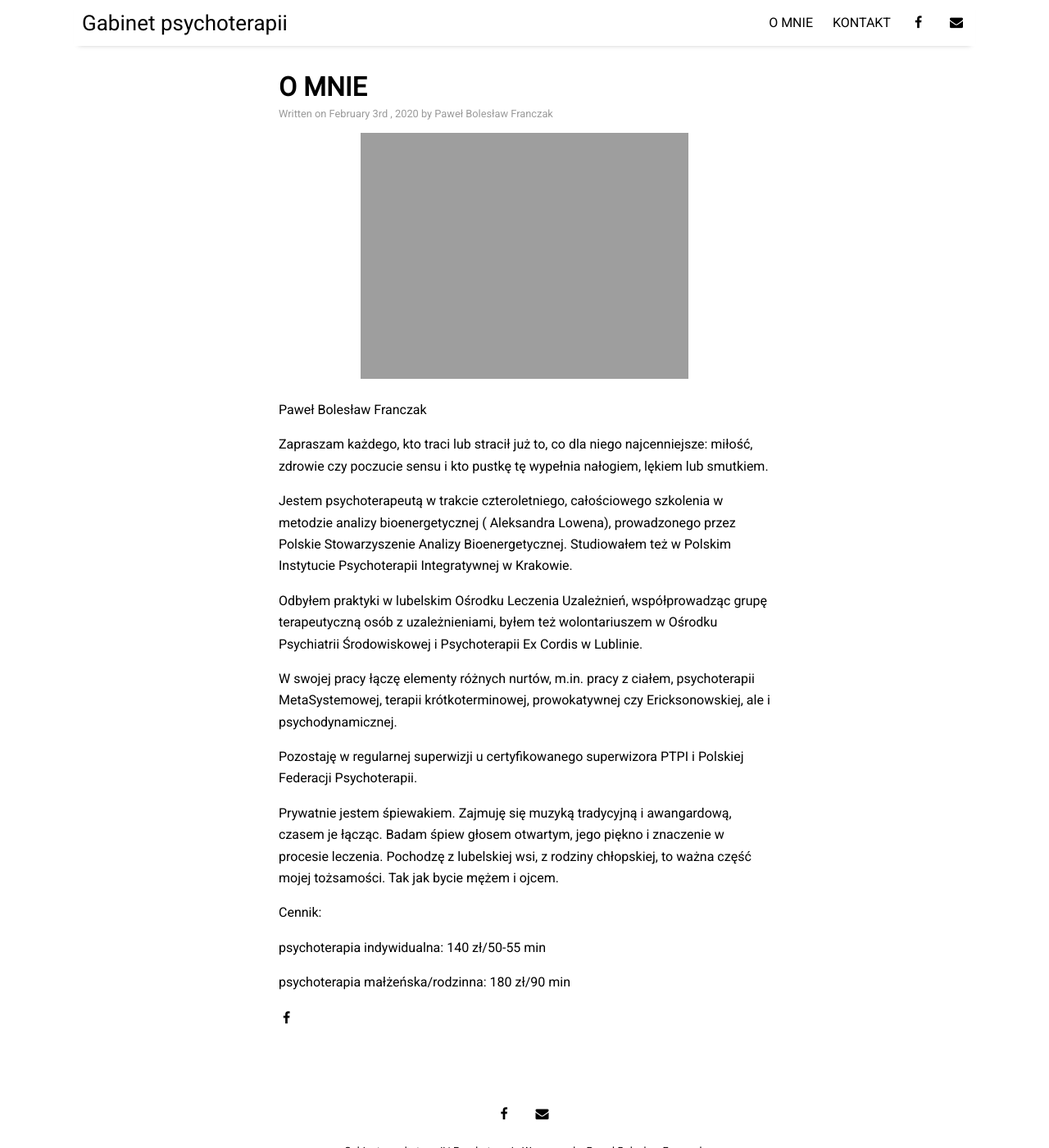
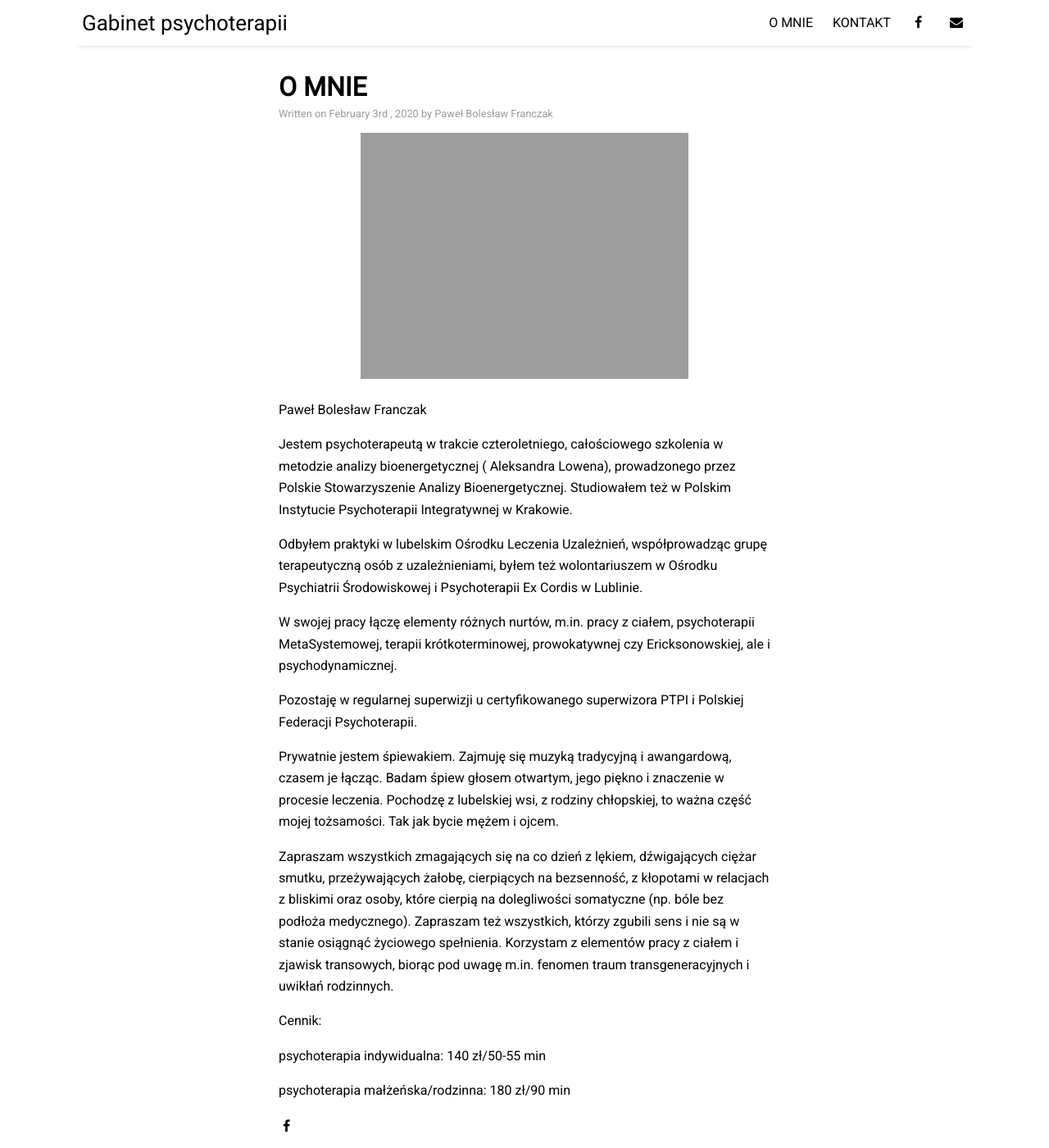
Before and after one commit to kmmolska/kmmolska.github.io, a Jekyll site: the page built from _posts/2020-02-03-o-mnie.md, in a window 1280 px wide and 1400 px high. Shown: the whole window at 82% size. Built offline with Jekyll 4.4.1, drawn with Linux system fonts in a browser that asks for light colours; nearby versions of some CDN libraries.

Commit message:
Update 2020-02-03-o-mnie.md

```diff
--- a/_posts/2020-02-03-o-mnie.md
+++ b/_posts/2020-02-03-o-mnie.md
@@ -7,8 +7,6 @@ tags: [bio]
 image: city-1.jpg
 ---
 Paweł Bolesław Franczak
-
-Zapraszam każdego, kto traci lub stracił już to, co dla niego najcenniejsze: miłość, zdrowie czy poczucie sensu i kto pustkę tę wypełnia nałogiem, lękiem lub smutkiem.
 
 Jestem psychoterapeutą w trakcie czteroletniego, całościowego szkolenia w metodzie analizy bioenergetycznej ( Aleksandra Lowena), prowadzonego przez Polskie Stowarzyszenie Analizy Bioenergetycznej. Studiowałem też w Polskim Instytucie Psychoterapii Integratywnej w Krakowie.
 
@@ -20,6 +18,8 @@ Pozostaję w regularnej superwizji u certyfikowanego superwizora PTPI i Polskiej
 
 Prywatnie jestem śpiewakiem. Zajmuję się muzyką tradycyjną i awangardową, czasem je łącząc. Badam śpiew głosem otwartym, jego piękno i znaczenie w procesie leczenia. Pochodzę z lubelskiej wsi, z rodziny chłopskiej, to ważna część mojej tożsamości. Tak jak bycie mężem i ojcem.
 
+Zapraszam wszystkich zmagających się na co dzień z lękiem, dźwigających ciężar smutku, przeżywających żałobę, cierpiących na bezsenność, z kłopotami w relacjach z bliskimi oraz osoby, które cierpią na dolegliwości somatyczne (np. bóle bez podłoża medycznego). Zapraszam też wszystkich, którzy zgubili sens i nie są w stanie osiągnąć życiowego spełnienia. Korzystam z elementów pracy z ciałem i zjawisk transowych, biorąc pod uwagę m.in. fenomen traum transgeneracyjnych i uwikłań rodzinnych.
+
 Cennik:
 
 psychoterapia indywidualna: 140 zł/50-55 min
```
